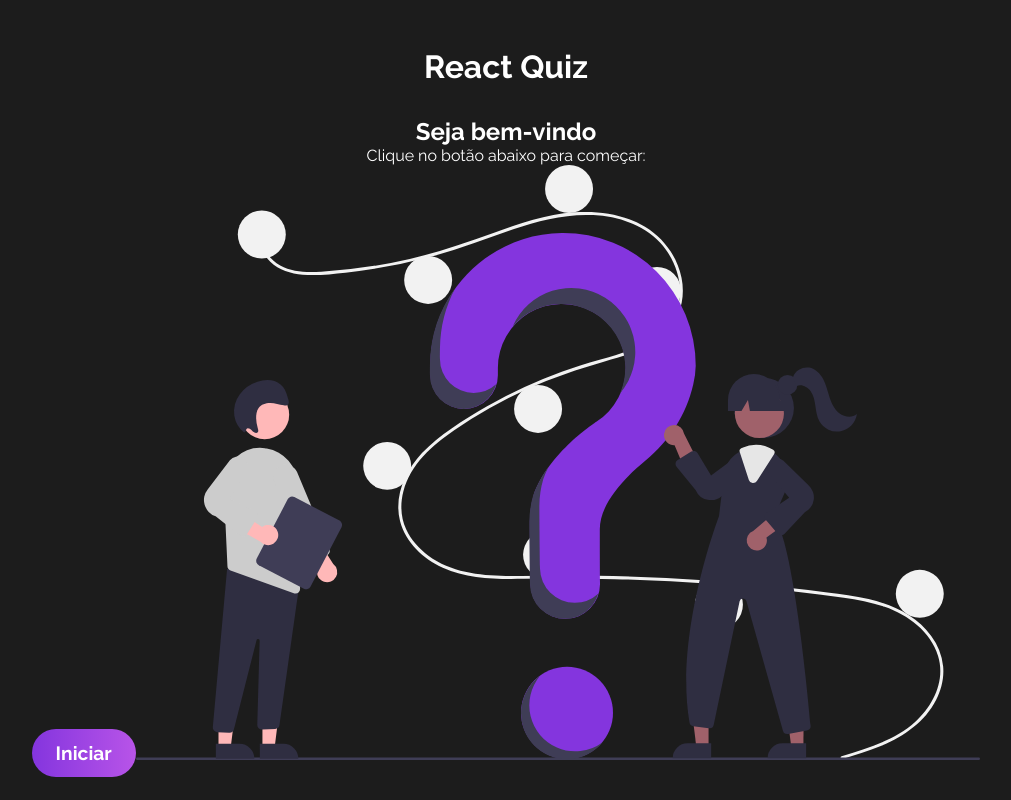
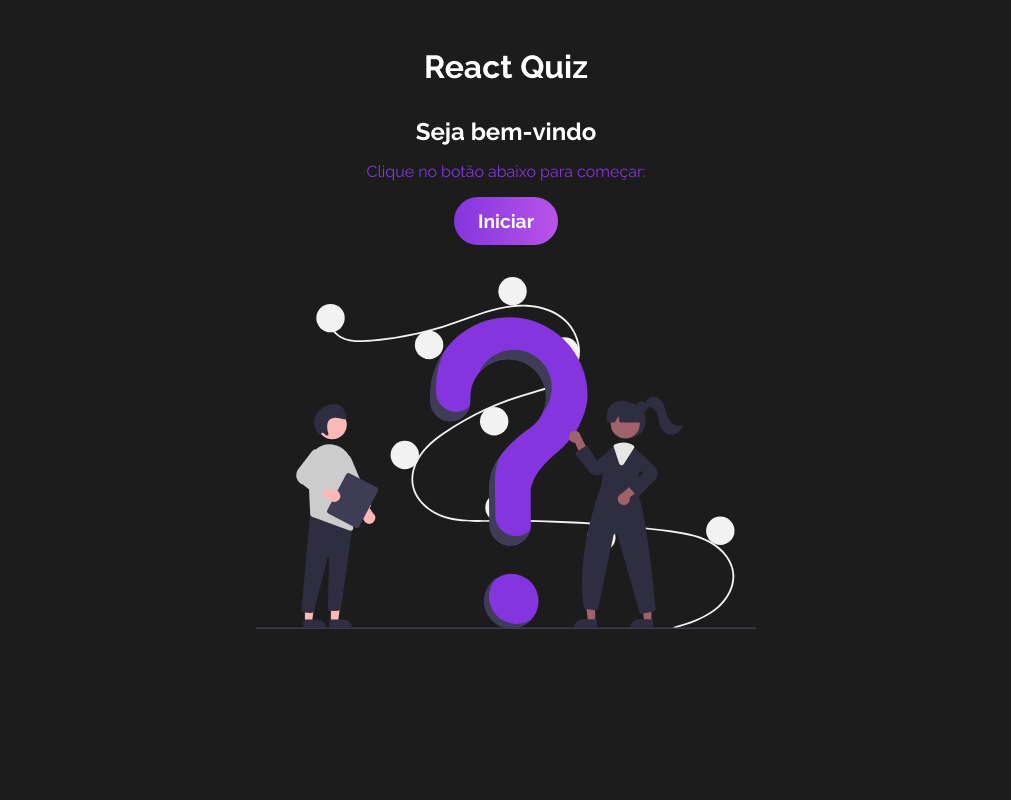
Before and after one commit to Wesley-Nilton/react-quiz, a React (Vite) app: page / in a window 1280 px wide. Shown: the whole page, without its empty margins (134-1145 px from the left). Built offline with nearby package versions, Linux system fonts and the light colour scheme.

Commit message:
Add styling to the welcome component

```diff
--- a/src/components/Welcome/Welcome.css
+++ b/src/components/Welcome/Welcome.css
@@ -0,0 +1,16 @@
+#welcome{
+    text-align: center;
+    max-width: 500px;
+}
+
+#welcome h2, #welcome p{
+    margin-bottom: 1rem;
+}
+
+#welcome p{
+    color: #8435de;
+}
+
+#welcome img{
+    margin-top: 2rem;
+}
```
